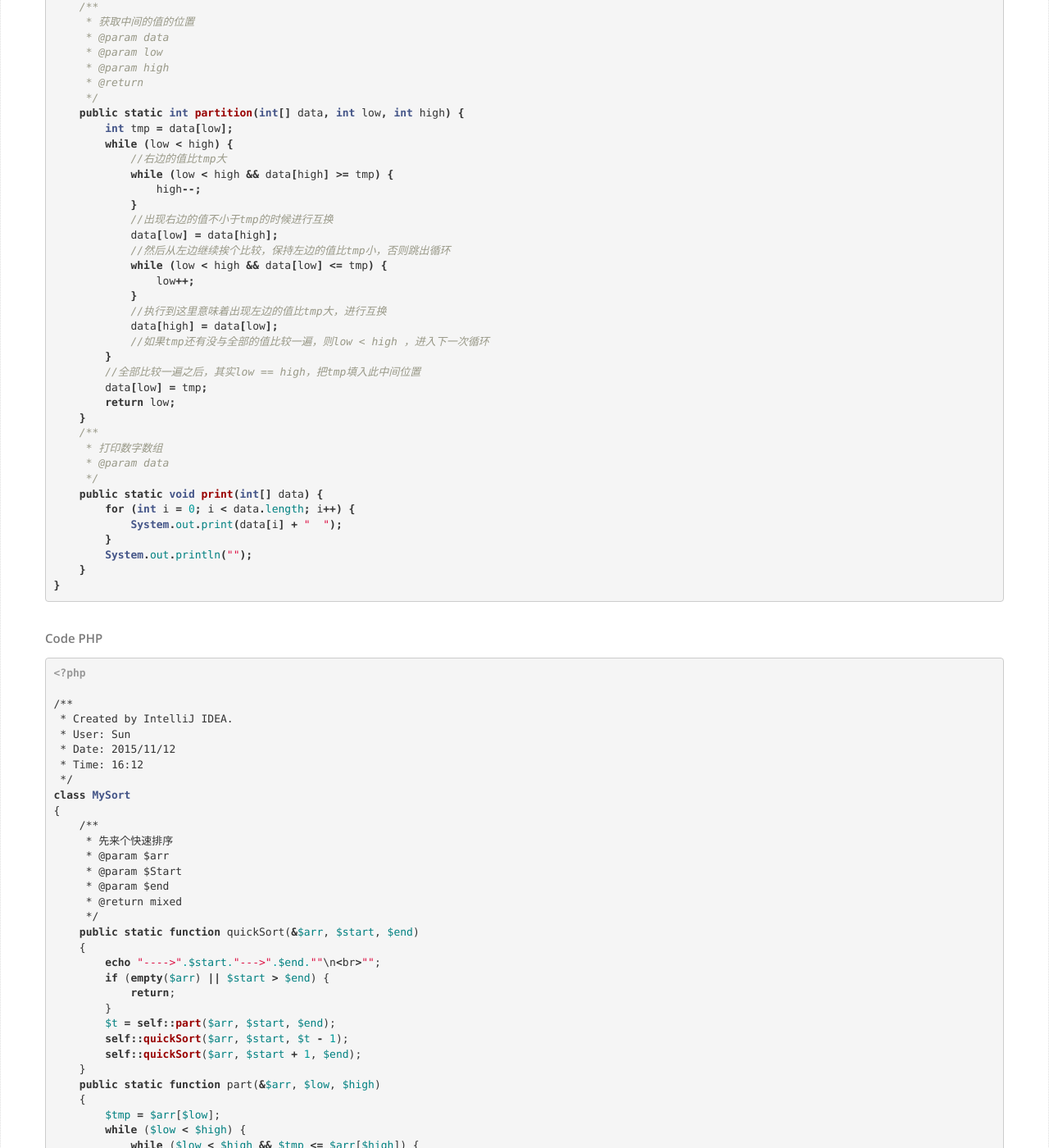
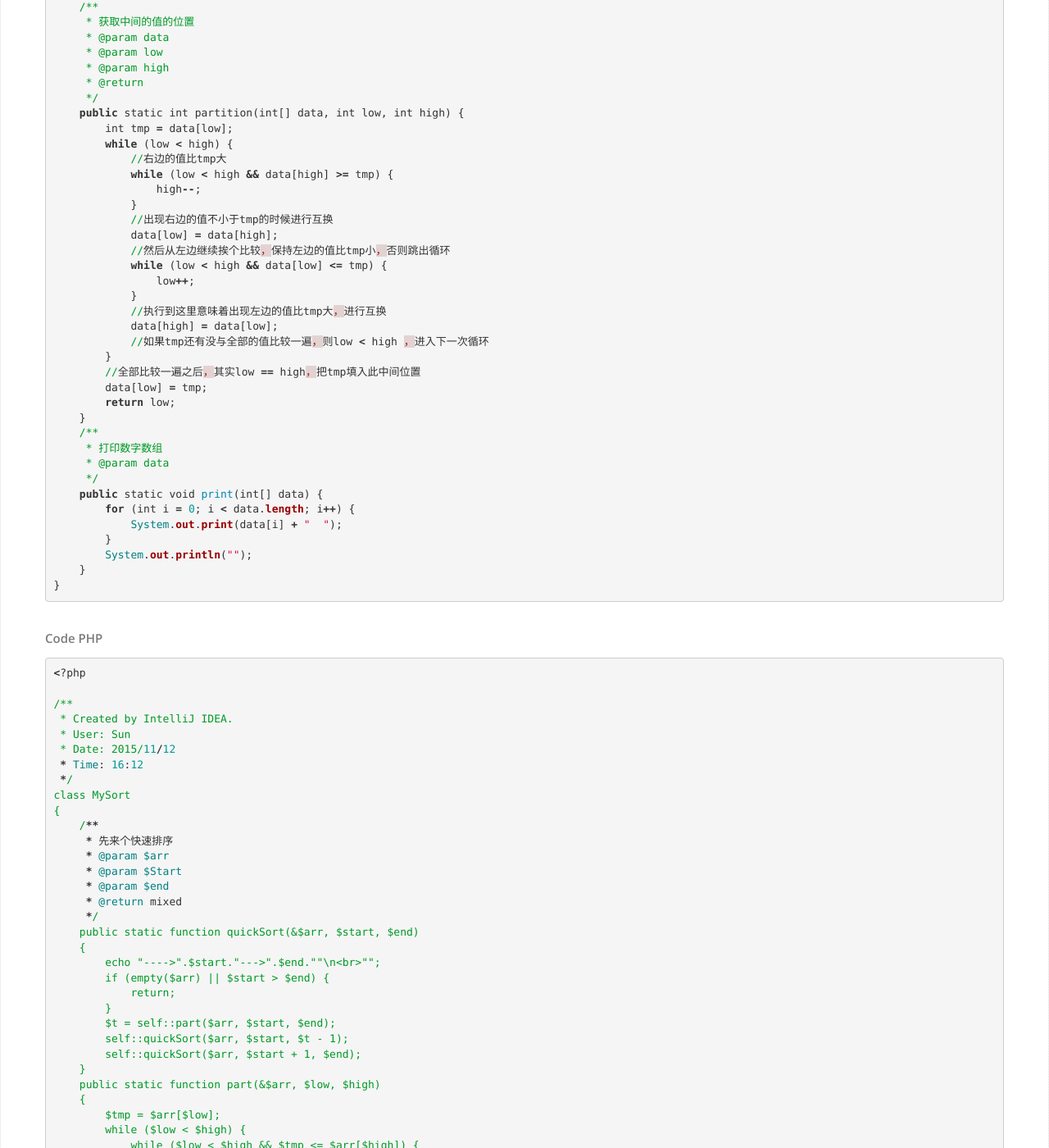
Before and after one commit to skyquiet/skyquiet.github.io, a Jekyll site: the page built from _posts/2014-10-01-quickSort.md, in a window 1280 px wide and 1400 px high, scrolled down 1899 px. Shown: the whole window at 82% size. Built offline with Jekyll 4.4.1, drawn with Linux system fonts in a browser that asks for light colours; nearby versions of some CDN libraries; some web fonts are replaced; some of the changed text lies outside the part shown.

Commit message:
是不是ruby的高亮显示好看些？

```diff
--- a/_posts/2014-10-01-quickSort.md
+++ b/_posts/2014-10-01-quickSort.md
@@ -18,7 +18,7 @@ categories: arithmetic
 
 **Code Java**
 
-{% highlight java %}
+{% highlight ruby %}
 
 /**
  * 快速排序
@@ -87,7 +87,7 @@ public class Sort {
 
 **Code PHP**
 
-{% highlight PHP %}
+{% highlight ruby %}
 
 <?php
 
```
Also changed, not shown: _posts/2014-09-08-insertSort.md (+1 -1 lines), _posts/2014-09-12-BinaryInsertSort.md (+1 -1 lines), _posts/2014-09-22-bubbleSort.md (+1 -1 lines), _posts/2015-09-15-DigitalRoot.md (+1 -1 lines).
